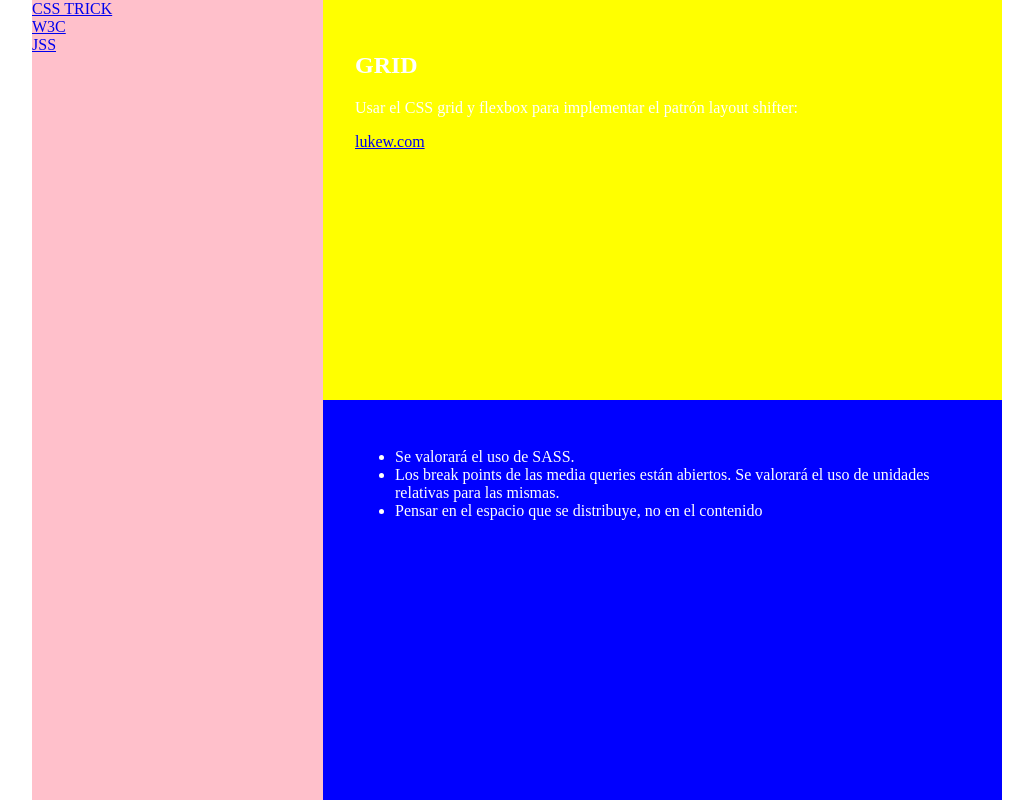
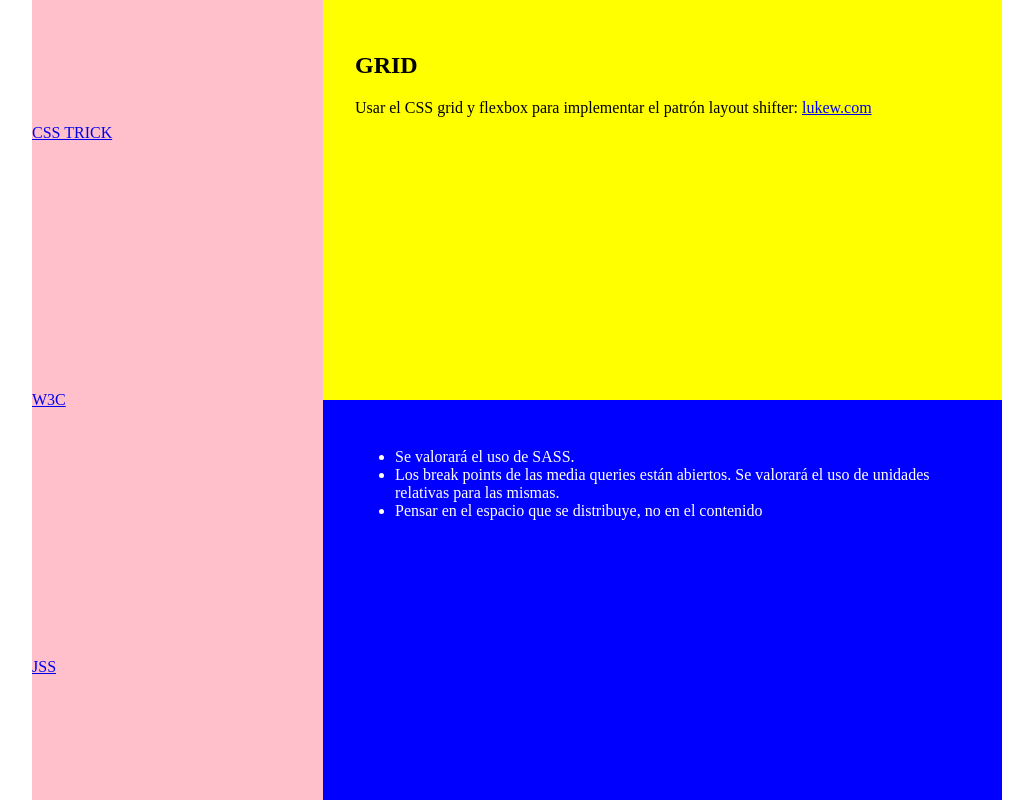
Before and after one commit to fdelgado-dwk262/Modulo01_Layout, a website built with Parcel: page src/content/ejercicio04/index.html in a window 1280 px wide. Shown: the whole page, without its empty margins (123-1156 px from the left). Built offline with nearby package versions, Linux system fonts and the light colour scheme.

Commit message:
Ejercicio 04
ajustes

```diff
--- a/src/content/ejercicio04/ejercicio04.scss
+++ b/src/content/ejercicio04/ejercicio04.scss
@@ -33,7 +33,7 @@ body {
     background-color:  grey;
     color: white;
     display: grid;
-    @include gridTemplate(100% , 10% 45% 45% );
+    @include gridTemplate(100% , auto 50% 50% );
     min-height: 100vh;
 
     @include for-size(tablet) {
@@ -71,41 +71,34 @@ body {
             display: flex;
             margin: 0;
             padding: 0;
-            @include for-size(tablet) {
-                flex-direction: column;
-            }
+            min-height: 100%;
+            flex-wrap: nowrap;
+            flex-direction: row;
+            justify-content: flex-start;
+            align-content: stretch;
+            align-items: flex-start;
             @include for-size(desktop) {
+                height: 100%;
                 flex-direction: column;
             }
             @include for-size(big-desktop) {
+                height: 100%;
                 flex-direction: column;
-                flex-wrap: nowrap;
-                justify-content: space-between;
-                align-content: space-between;
-                align-items: stretch;
             }
             li {
-
                 display: flex;
-                flex: 1 1 auto;
-                align-self: auto;
+                flex: 1 1 ;
+                align-self: stretch;
+                justify-content: center;
+                align-items: center;
                 @include for-size(tablet) {
-
-                    display: flex;
-                    flex: 1 1 auto;
-                    align-self: auto;
+                    justify-content: center;
                 }
                 @include for-size(desktop) {
-
-                    display: flex;
-                    flex: 1 1 auto;
-                    align-self: auto;
+                    justify-content: flex-start;
                 }
                 @include for-size(big-desktop) {
-
-                    display: flex;
-                    flex: 1 1 auto;
-                    align-self: auto;
+                    justify-content: flex-start;
                 }
             }
         }
@@ -116,6 +109,7 @@ body {
         box-sizing: border-box;
         &.item-a {
             background-color: yellow;
+            color:black;
             @include gridItemTemplate( 1, 2, 2, 3);
 
             @include for-size(tablet) {
--- a/src/content/ejercicio04/index.html
+++ b/src/content/ejercicio04/index.html
@@ -19,8 +19,6 @@
             <h1>GRID</h1>
             <p>
                 Usar el CSS grid y flexbox para implementar el patrón layout shifter:
-            </p>
-            <p>
                 <a href="https://www.lukew.com/ff/entry.asp?1514">lukew.com</a>
             </p>
         </section>
```
